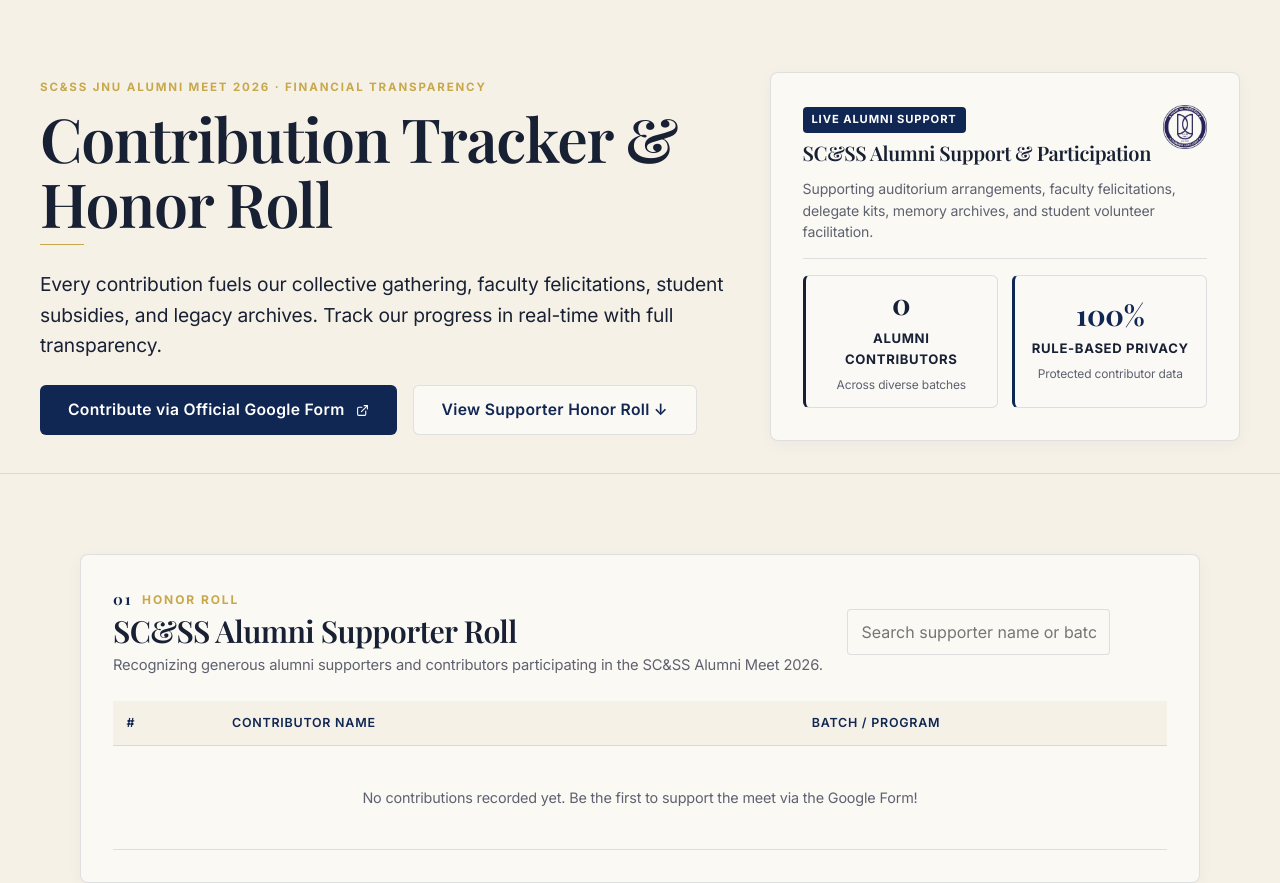
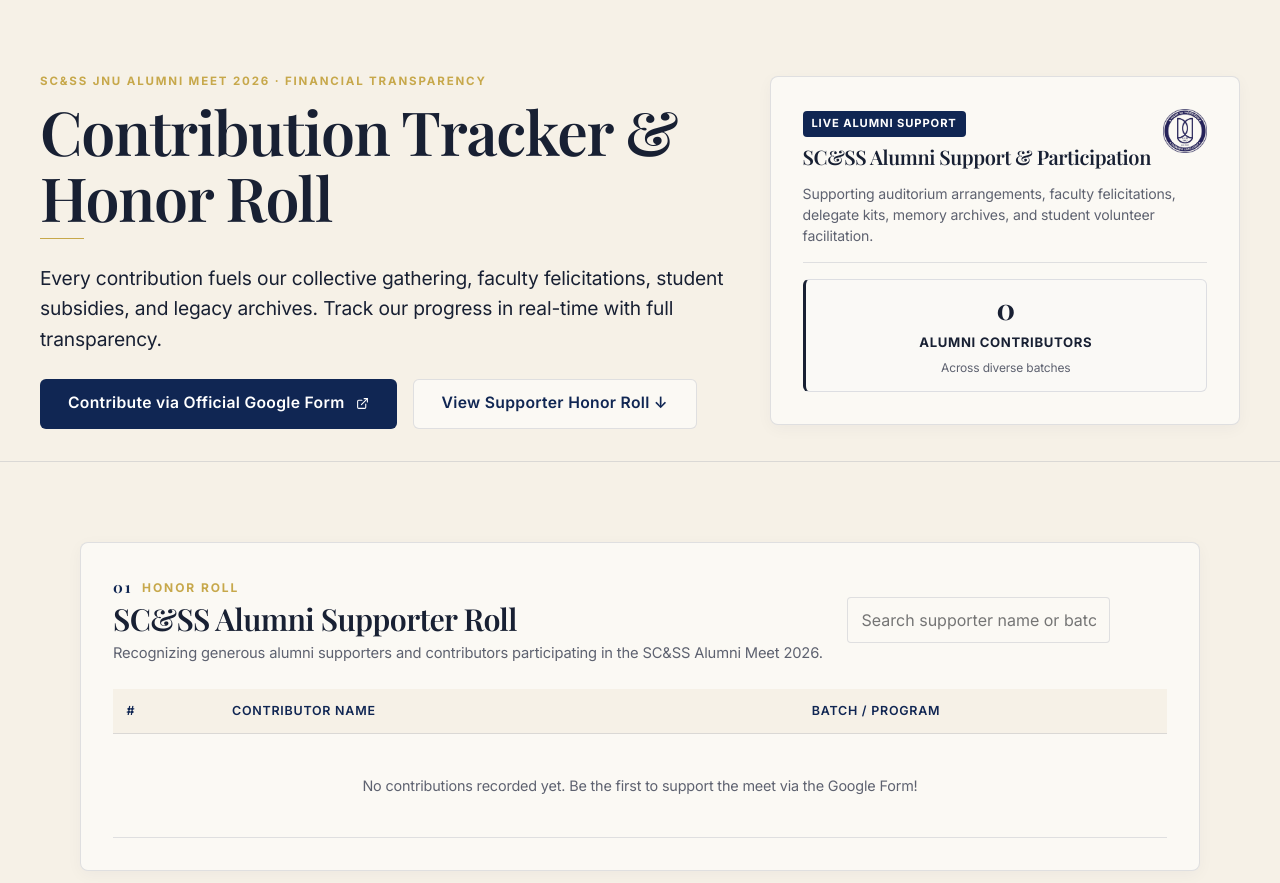
Before and after one commit to scss-spc/alumni_meet, a Flask app: page /contribute in a window 1280 px wide. Shown: the part 65-948 px from the top of the page. Run offline with Flask 3, Linux system fonts and the light colour scheme; data that the repository does not hold is empty; some web fonts are replaced.

Commit message:
chore: remove privacy metric box from contribute hero
Co-Authored-By: Claude Opus 5.5 <noreply@anthropic.com>

```diff
--- a/templates/contribute.html
+++ b/templates/contribute.html
@@ -43,18 +43,11 @@
 
                 <div class="divider" style="margin: 1rem 0;"></div>
 
-                <!-- 2 Metric Cards Grid -->
-                <div style="display: grid; grid-template-columns: 1fr 1fr; gap: 0.85rem;">
+                <div>
                     <div class="metric-box" style="background: #FAF9F6; border: 1px solid var(--color-border); border-left: 3px solid var(--color-ink); padding: 0.85rem; border-radius: 6px;">
                         <div class="metric-value" style="font-family: var(--font-display); font-size: 1.8rem; font-weight: 700; color: var(--color-ink); line-height: 1;">{{ tracker.stats.total_contributors }}</div>
                         <div class="metric-label" style="font-weight: 700; font-size: 0.82rem; color: var(--color-ink); margin-top: 0.35rem;">Alumni Contributors</div>
                         <div class="metric-sub" style="font-size: 0.75rem; color: var(--color-muted); margin-top: 0.15rem;">Across diverse batches</div>
-                    </div>
-
-                    <div class="metric-box" style="background: #FAF9F6; border: 1px solid var(--color-border); border-left: 3px solid var(--color-sepia); padding: 0.85rem; border-radius: 6px;">
-                        <div class="metric-value" style="font-family: var(--font-display); font-size: 1.8rem; font-weight: 700; color: var(--color-sepia); line-height: 1;">100%</div>
-                        <div class="metric-label" style="font-weight: 700; font-size: 0.82rem; color: var(--color-ink); margin-top: 0.35rem;">Rule-Based Privacy</div>
-                        <div class="metric-sub" style="font-size: 0.75rem; color: var(--color-muted); margin-top: 0.15rem;">Protected contributor data</div>
                     </div>
                 </div>
             </div>
```
